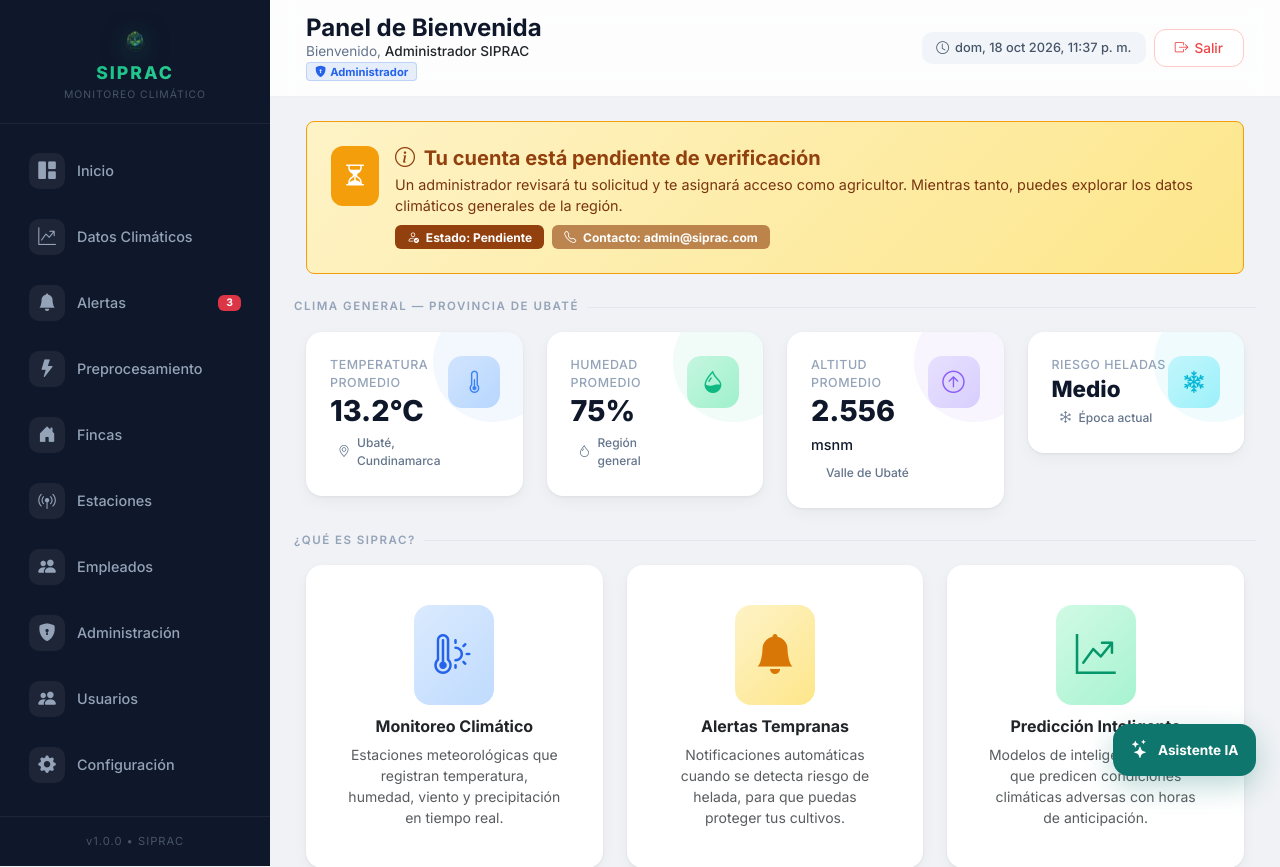
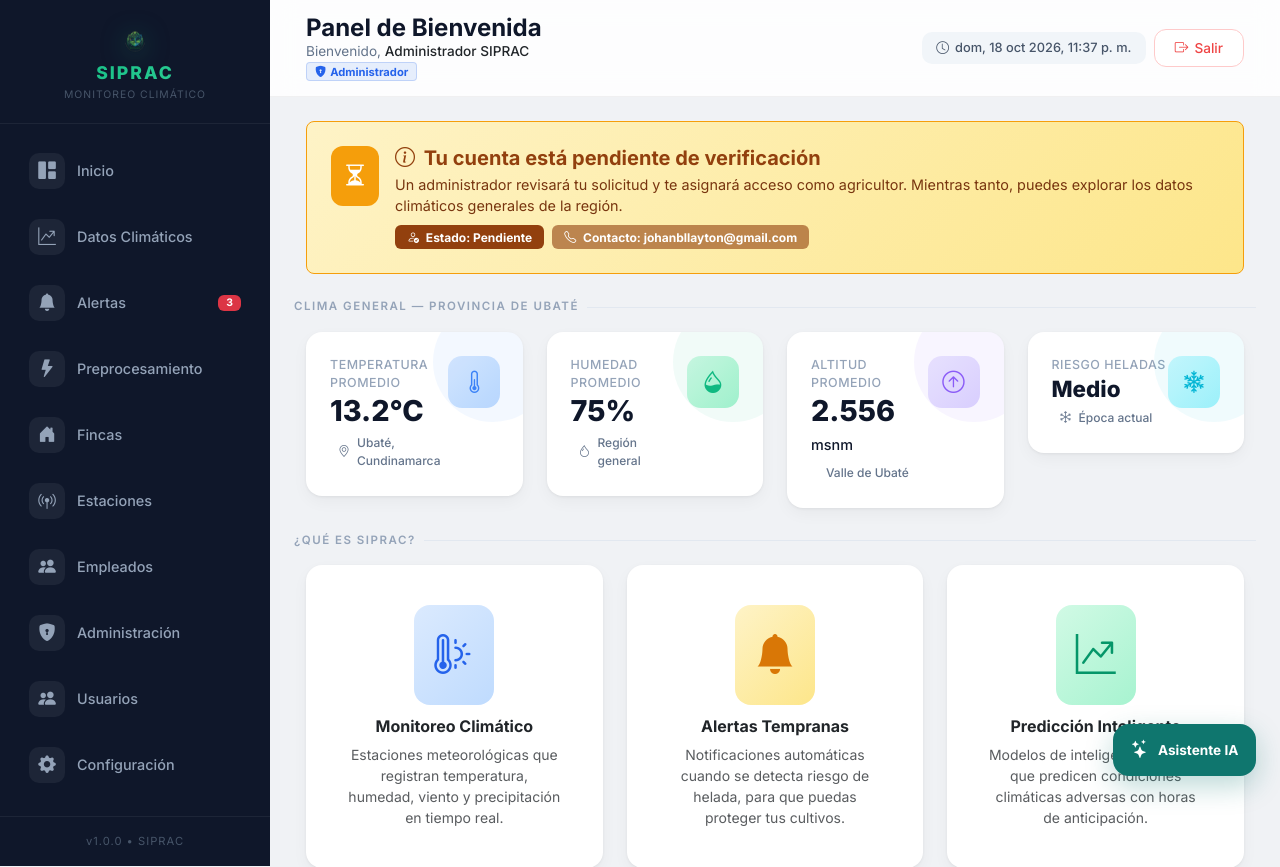
Before and after one commit to Johan11B/siprac, a Laravel app: template resources/views/dashboard/solicitante.blade.php in a window 1280 px wide. Shown: the top 867 px of the page. Run offline with Laravel 12, Linux system fonts and the light colour scheme; the template is opened without the code that fills it, so the values that code supplies are empty; a user stored in the database is signed in; data comes from the database, SQL or seed files in the repository.

Commit message:
Actualiza vista solicitante

```diff
--- a/resources/views/dashboard/solicitante.blade.php
+++ b/resources/views/dashboard/solicitante.blade.php
@@ -33,7 +33,7 @@
                                 <i class="bi bi-person-check me-1"></i> Estado: Pendiente
                             </span>
                             <span class="badge" style="background: rgba(146, 64, 14, 0.6); font-size: 0.75rem; padding: 6px 12px;">
-                                <i class="bi bi-telephone me-1"></i> Contacto: admin@siprac.com
+                                <i class="bi bi-telephone me-1"></i> Contacto: johanbllayton@gmail.com
                             </span>
                         </div>
                     </div>
```
